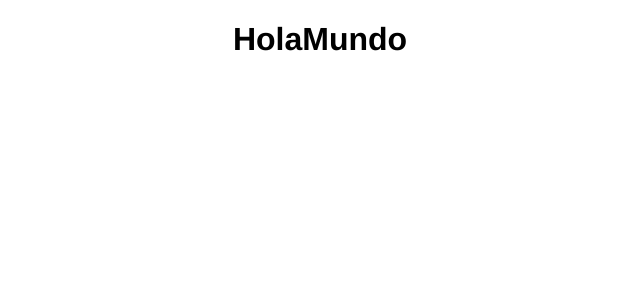
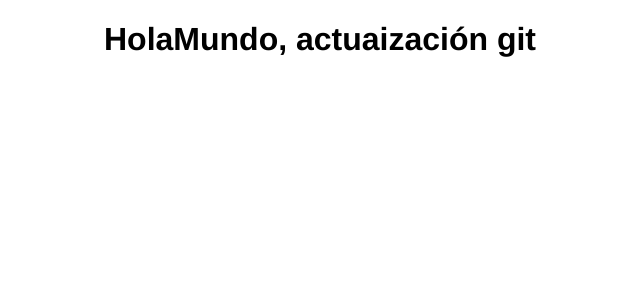
Before and after one commit to RickBm400/proyecto-restaurante-menu, a React (Vite) app: page / in a window 1280 px wide. Shown: the top 300 px of the page, without its empty margins (320-960 px from the left). Built offline with nearby package versions, Linux system fonts and the light colour scheme.

Commit message:
git testing

```diff
--- a/src/components/Main.jsx
+++ b/src/components/Main.jsx
@@ -3,7 +3,7 @@ import MainstyleCSS from '../stiles/MainStyle.module.css'
 function Main() {
     return <>
         <div>
-            <h1 className={MainstyleCSS.title}>HolaMundo</h1>
+            <h1 className={MainstyleCSS.title}>HolaMundo, actuaización git</h1>
         </div>
     </>
 }
```
